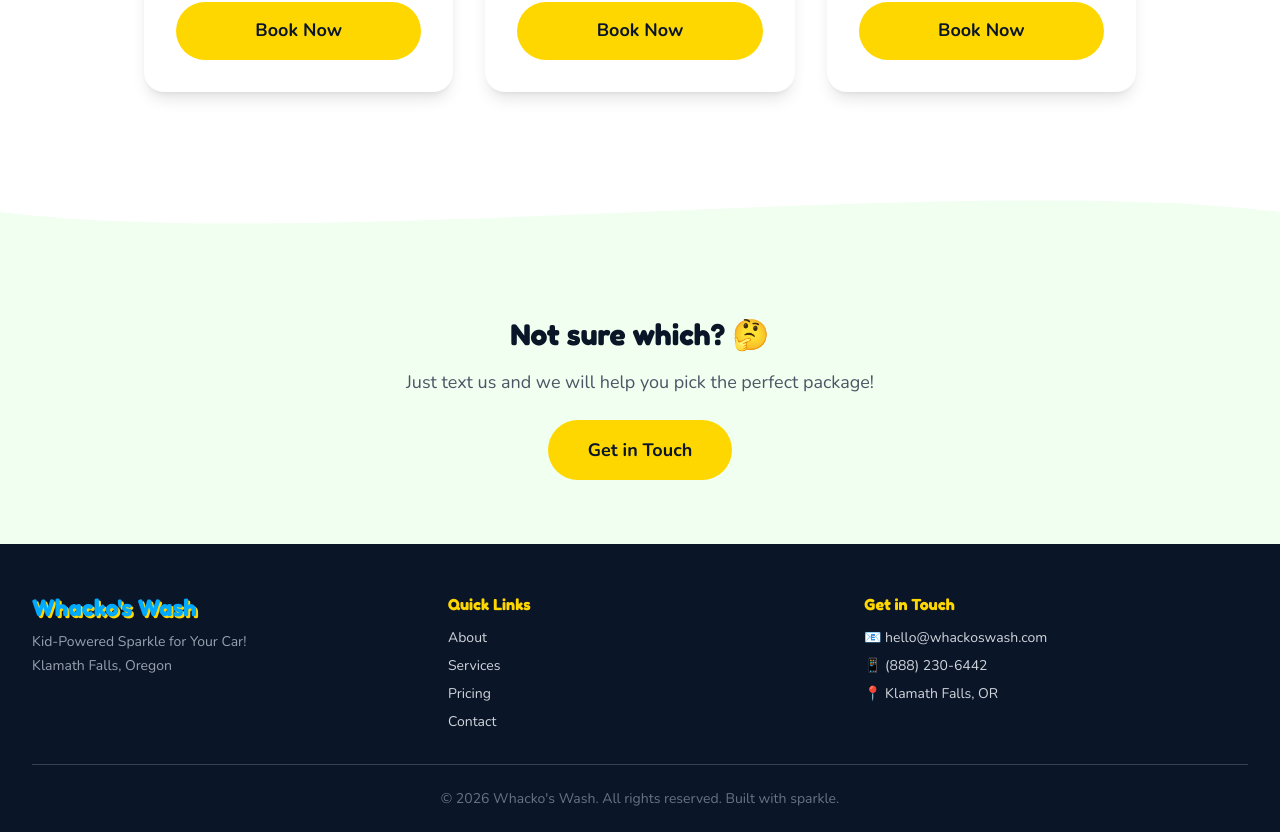
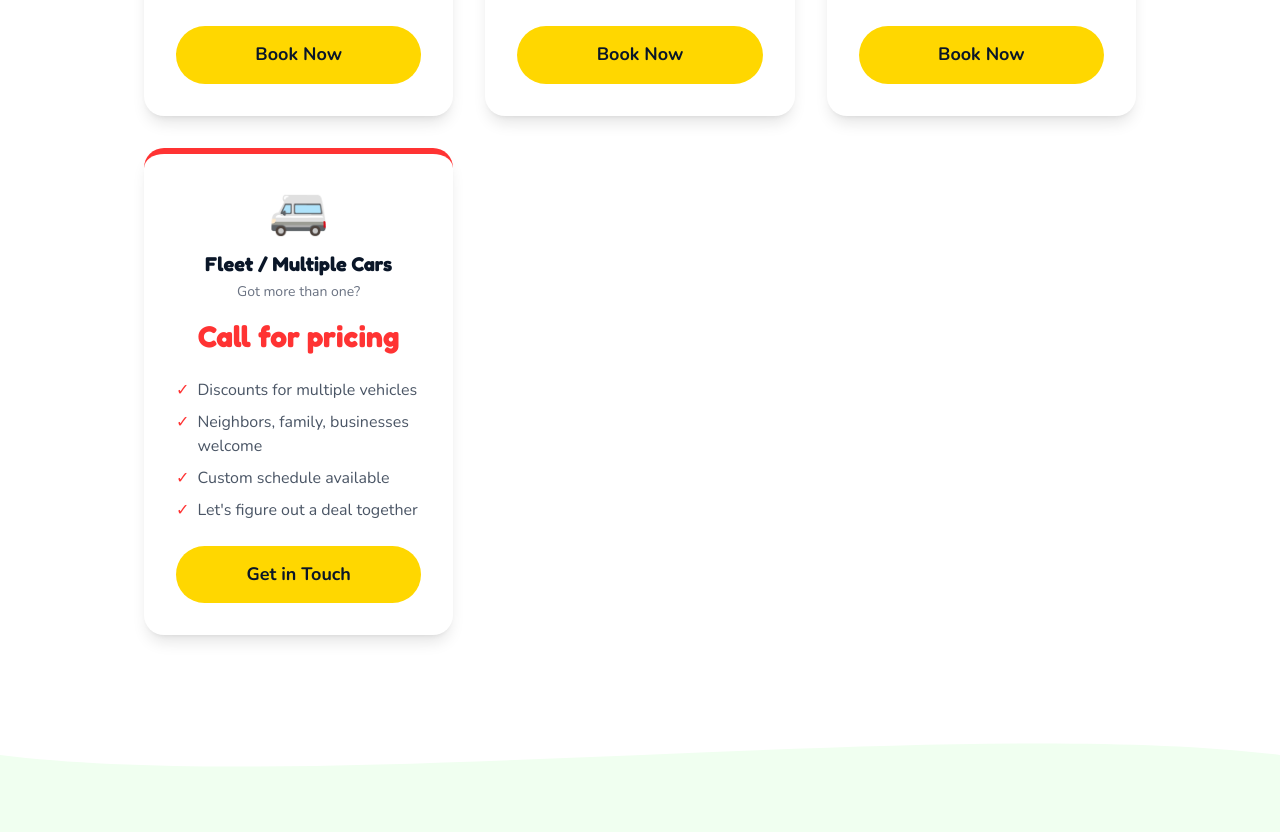
Before and after one commit to abigailleahgoldberg/whackos-wash, a Next.js app: page /pricing in a window 1280 px wide. Shown: the part 964-1796 px from the top of the page. Built offline with nearby package versions, Linux system fonts and the light colour scheme.

Commit message:
feat: add Fleet / Multiple Cars card back to pricing page

```diff
--- a/app/pricing/page.tsx
+++ b/app/pricing/page.tsx
@@ -41,7 +41,7 @@ const tiers = [
     price: "$100",
     desc: "Everything + wax",
     features: [
-      "Everything in Full Clean",
+      "Everything in Full Interior Detail",
       "Hand wax and polish",
       "Tire and rim detail",
       "Air freshener included",
@@ -49,6 +49,19 @@ const tiers = [
     ],
     color: "#FFD700",
     emoji: "🌟",
+  },
+  {
+    name: "Fleet / Multiple Cars",
+    price: "Call for pricing",
+    desc: "Got more than one?",
+    features: [
+      "Discounts for multiple vehicles",
+      "Neighbors, family, businesses welcome",
+      "Custom schedule available",
+      "Let's figure out a deal together",
+    ],
+    color: "#FF3333",
+    emoji: "🚐",
   },
 ];
 
@@ -134,7 +147,7 @@ export default function Pricing() {
                   ))}
                 </ul>
                 <Link href="/contact" className="cta-button text-sm w-full text-center">
-                  Book Now
+                  {tier.price === "Call for pricing" ? "Get in Touch" : "Book Now"}
                 </Link>
               </div>
             ))}
```
